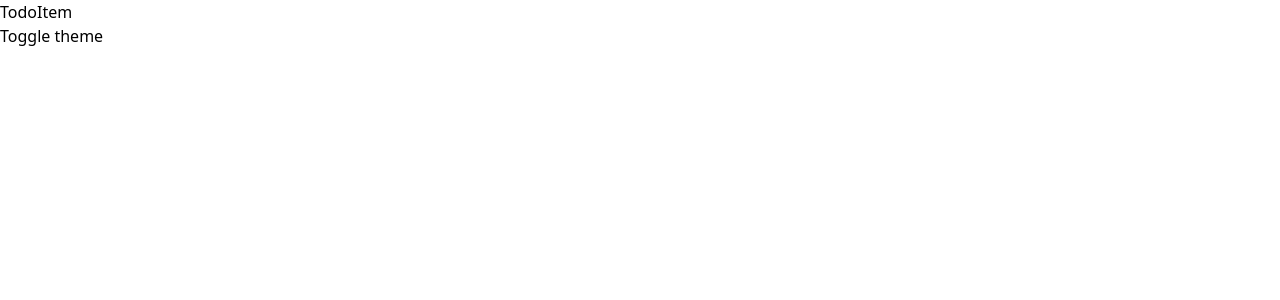
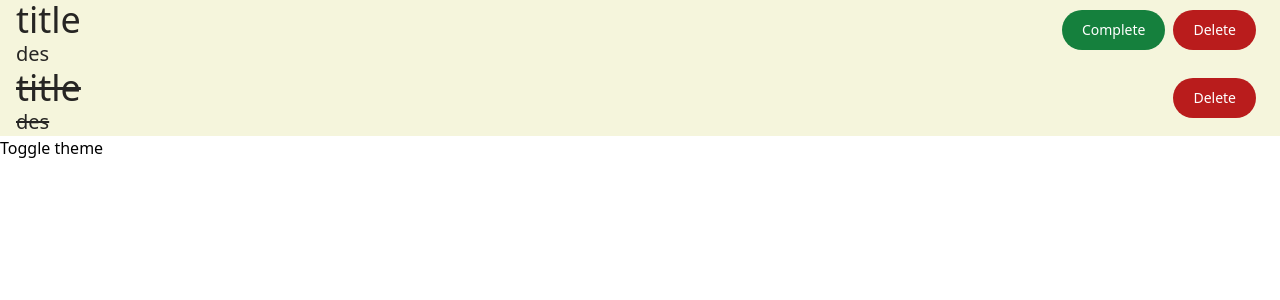
Before and after one commit to Anantha182/Todo-app, a React (Create React App) app: page / in a window 1280 px wide. Shown: the top 300 px of the page. Built offline with nearby package versions, Linux system fonts and the light colour scheme.

Commit message:
Added TodoItem and Button component

```diff
--- a/src/App.js
+++ b/src/App.js
@@ -5,7 +5,8 @@ import { ThemeProvider } from "./contexts/themeContext";
 function App() {
   return (
     <ThemeProvider>
-      <TodoItem />
+      <TodoItem title="title" description="des" isCompleted={false} />
+      <TodoItem title="title" description="des" isCompleted={true} />
       <Main />
     </ThemeProvider>
   );
--- /dev/null
+++ b/src/components/Button.jsx
@@ -0,0 +1,15 @@
+import React from "react";
+
+const Button = ({ onClick, color, children }) => {
+  console.log(color);
+  return (
+    <button
+      onClick={onClick}
+      className={`text-white bg-${color}-700 hover:bg-${color}-800 focus:outline-none focus:ring-4 focus:ring-${color}-300 font-medium rounded-full text-sm px-5 py-2.5 text-center me-2 mb-2 dark:bg-${color}-600 dark:hover:bg-${color}-700 dark:focus:ring-${color}-900`}
+    >
+      {children}
+    </button>
+  );
+};
+
+export default Button;
--- a/src/components/TodoItem.jsx
+++ b/src/components/TodoItem.jsx
@@ -1,4 +1,7 @@
 import React from "react";
+import Button from "./Button";
+import { useThemeProvider } from "../hooks/useThemeProvider";
+import { THEME_MODES } from "../utils/constants";
 
 const TodoItem = ({
   title,
@@ -7,7 +10,35 @@ const TodoItem = ({
   onComplete,
   onDelete,
 }) => {
-  return <div className="">TodoItem</div>;
+  const { theme } = useThemeProvider();
+
+  const style = {
+    backgroundColor: `${theme === THEME_MODES.LIGHT ? "#F5F5DC" : "#262523"}`,
+    color: `${theme === THEME_MODES.LIGHT ? "#262523" : "#F5F5DC"}`,
+  };
+
+  return (
+    <div className={`flex justify-between w-full`} style={style}>
+      <div
+        className={`flex flex-col justify-center ml-4 ${
+          isCompleted ? "line-through" : ""
+        }`}
+      >
+        <div className="text-4xl">{title}</div>
+        <div className="text-xl text-wrap">{description}</div>
+      </div>
+      <div className="flex justify-between items-center mr-4">
+        {!isCompleted && (
+          <Button onClick={onComplete} color="green">
+            Complete
+          </Button>
+        )}
+        <Button onClick={onDelete} color="red">
+          Delete
+        </Button>
+      </div>
+    </div>
+  );
 };
 
 export default TodoItem;
--- a/tailwind.config.js
+++ b/tailwind.config.js
@@ -1,10 +1,13 @@
 /** @type {import('tailwindcss').Config} */
 module.exports = {
-  content: [
-    "./src/**/*.{js,jsx,ts,tsx}",
-  ],
+  content: ["./src/**/*.{js,jsx,ts,tsx}"],
   theme: {
     extend: {},
   },
   plugins: [],
-}
+  safelist: [
+    {
+      pattern: /bg-\w+-[1-9]00/,
+    },
+  ],
+};
```
